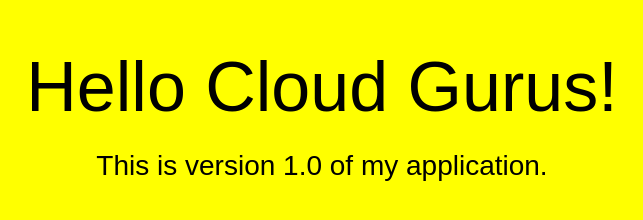
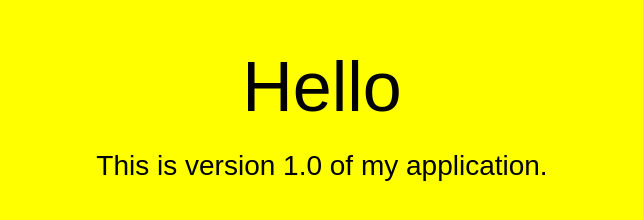
Before and after one commit to clahi/CI-CD-pipeline, a plain HTML site: page mywebapp_1.0/index.html in a window 1280 px wide. Shown: the whole page, without its empty margins (318-961 px from the left). Drawn offline with Linux system fonts and the light colour scheme.

```diff
--- a/mywebapp_1.0/index.html
+++ b/mywebapp_1.0/index.html
@@ -26,7 +26,7 @@
 </head>
 <body>
   <div align="center">
-    <h1>Hello Cloud Gurus!</h1>
+    <h1>Hello</h1>
     <h2>This is version 1.0 of my application.</h2>
   </div>
 </body>
```
Also changed, not shown: mywebapp_2.0/index.html (+1 -1 lines), mywebapp_3.0/index.html (+1 -1 lines).
